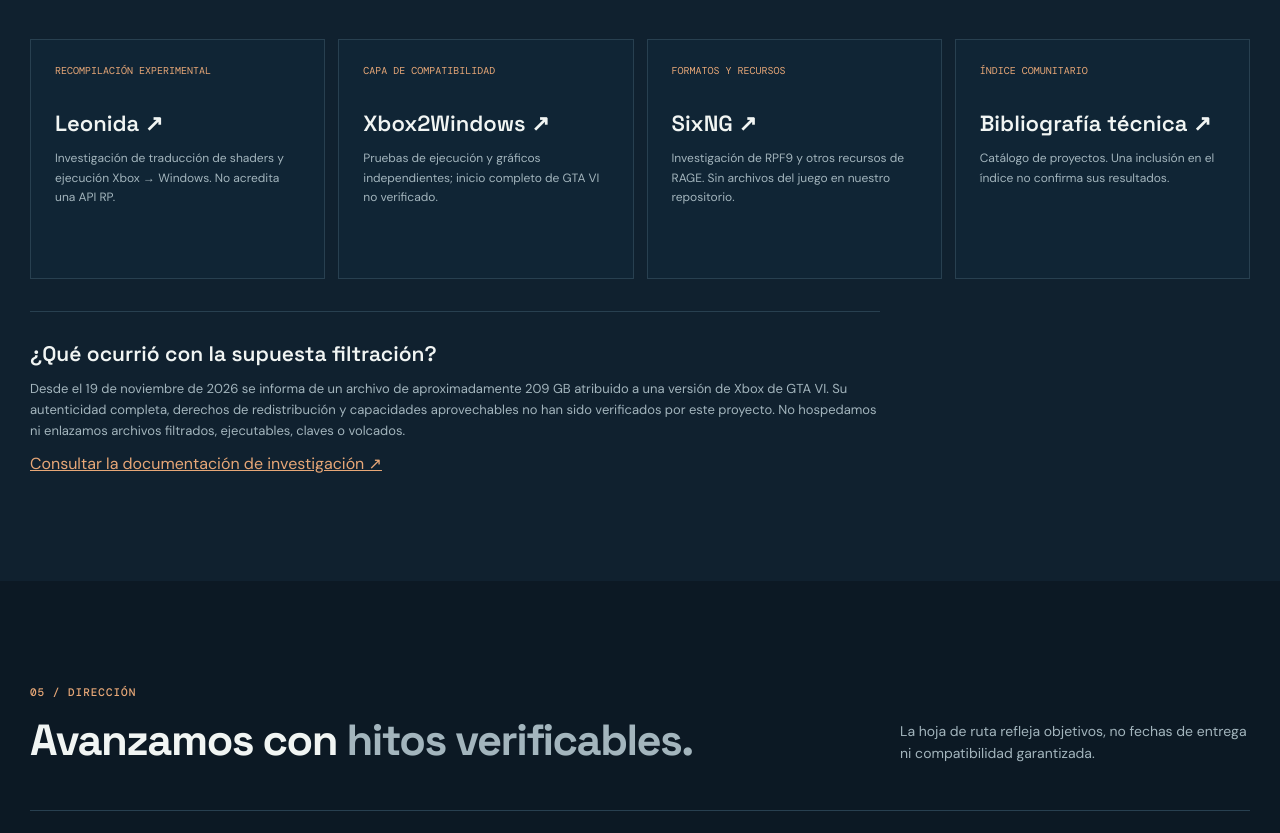
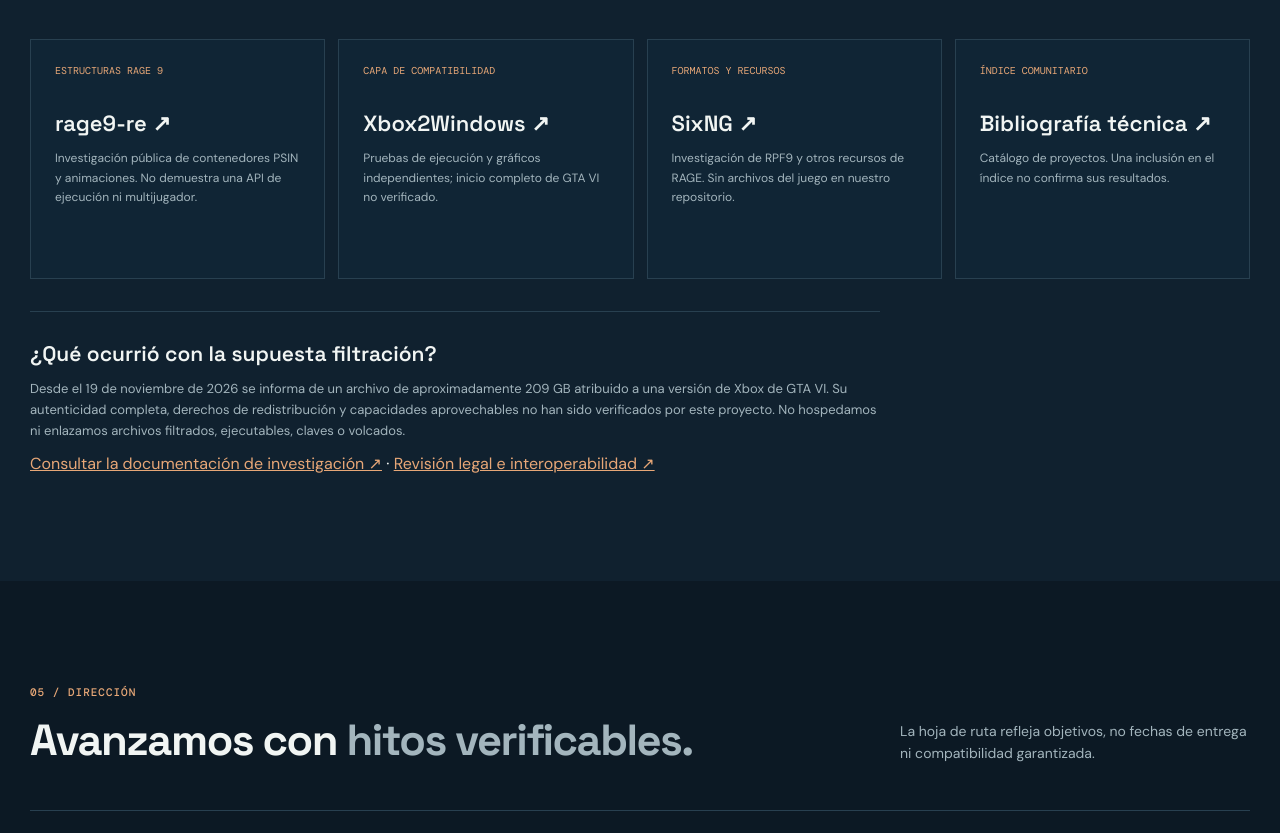
Before and after one commit to smouj/calm-rp-framework, a website: page site/index.html in a window 1280 px wide. Shown: the part 3845-4678 px from the top of the page. Drawn offline with nearby package versions, Linux system fonts and the light colour scheme.

Commit message:
docs(site): replace unavailable Leonida link and link interoperability review

```diff
--- a/site/index.html
+++ b/site/index.html
@@ -91,12 +91,12 @@
 <section class="section section-muted" id="investigacion"><div class="wrap">
 <div class="section-head"><div><p class="eyebrow">04 / EVIDENCIA</p><h2>Investigar sin <span>confundir avances con hechos.</span></h2></div><p>Registro de fuentes públicas. Las afirmaciones de herramientas externas son de sus autores hasta que se reproduzcan de forma independiente.</p></div>
 <div class="research-grid">
-<a class="research-card" href="https://github.com/ItsNotRexed/Leonida" target="_blank" rel="noopener noreferrer"><span class="tag">RECOMPILACIÓN EXPERIMENTAL</span><strong>Leonida ↗</strong><p>Investigación de traducción de shaders y ejecución Xbox → Windows. No acredita una API RP.</p></a>
+<a class="research-card" href="https://github.com/Ahmet-Dedeler/rage9-re" target="_blank" rel="noopener noreferrer"><span class="tag">ESTRUCTURAS RAGE 9</span><strong>rage9-re ↗</strong><p>Investigación pública de contenedores PSIN y animaciones. No demuestra una API de ejecución ni multijugador.</p></a>
 <a class="research-card" href="https://github.com/R0Y00/Xbox2Windows" target="_blank" rel="noopener noreferrer"><span class="tag">CAPA DE COMPATIBILIDAD</span><strong>Xbox2Windows ↗</strong><p>Pruebas de ejecución y gráficos independientes; inicio completo de GTA VI no verificado.</p></a>
 <a class="research-card" href="https://github.com/holdmysocks/SixNG" target="_blank" rel="noopener noreferrer"><span class="tag">FORMATOS Y RECURSOS</span><strong>SixNG ↗</strong><p>Investigación de RPF9 y otros recursos de RAGE. Sin archivos del juego en nuestro repositorio.</p></a>
 <a class="research-card" href="https://github.com/Ahmet-Dedeler/awesome-gta6-reverse-engineering" target="_blank" rel="noopener noreferrer"><span class="tag">ÍNDICE COMUNITARIO</span><strong>Bibliografía técnica ↗</strong><p>Catálogo de proyectos. Una inclusión en el índice no confirma sus resultados.</p></a>
 </div>
-<div class="research-bottom"><strong>¿Qué ocurrió con la supuesta filtración?</strong><p>Desde el 19 de noviembre de 2026 se informa de un archivo de aproximadamente 209 GB atribuido a una versión de Xbox de GTA VI. Su autenticidad completa, derechos de redistribución y capacidades aprovechables no han sido verificados por este proyecto. No hospedamos ni enlazamos archivos filtrados, ejecutables, claves o volcados.</p><a href="https://github.com/smouj/gta6-rp-platform/tree/main/docs/research" target="_blank" rel="noopener noreferrer">Consultar la documentación de investigación ↗</a></div>
+<div class="research-bottom"><strong>¿Qué ocurrió con la supuesta filtración?</strong><p>Desde el 19 de noviembre de 2026 se informa de un archivo de aproximadamente 209 GB atribuido a una versión de Xbox de GTA VI. Su autenticidad completa, derechos de redistribución y capacidades aprovechables no han sido verificados por este proyecto. No hospedamos ni enlazamos archivos filtrados, ejecutables, claves o volcados.</p><a href="https://github.com/smouj/gta6-rp-platform/tree/main/docs/research" target="_blank" rel="noopener noreferrer">Consultar la documentación de investigación ↗</a> · <a href="https://github.com/smouj/gta6-rp-platform/blob/main/docs/legal/INTEROPERABILITY_AND_IP_REVIEW_2026-11-24.md" target="_blank" rel="noopener noreferrer">Revisión legal e interoperabilidad ↗</a></div>
 </div></section>
 <section class="section" id="hoja-de-ruta"><div class="wrap">
 <div class="section-head"><div><p class="eyebrow">05 / DIRECCIÓN</p><h2>Avanzamos con <span>hitos verificables.</span></h2></div><p>La hoja de ruta refleja objetivos, no fechas de entrega ni compatibilidad garantizada.</p></div>
```
